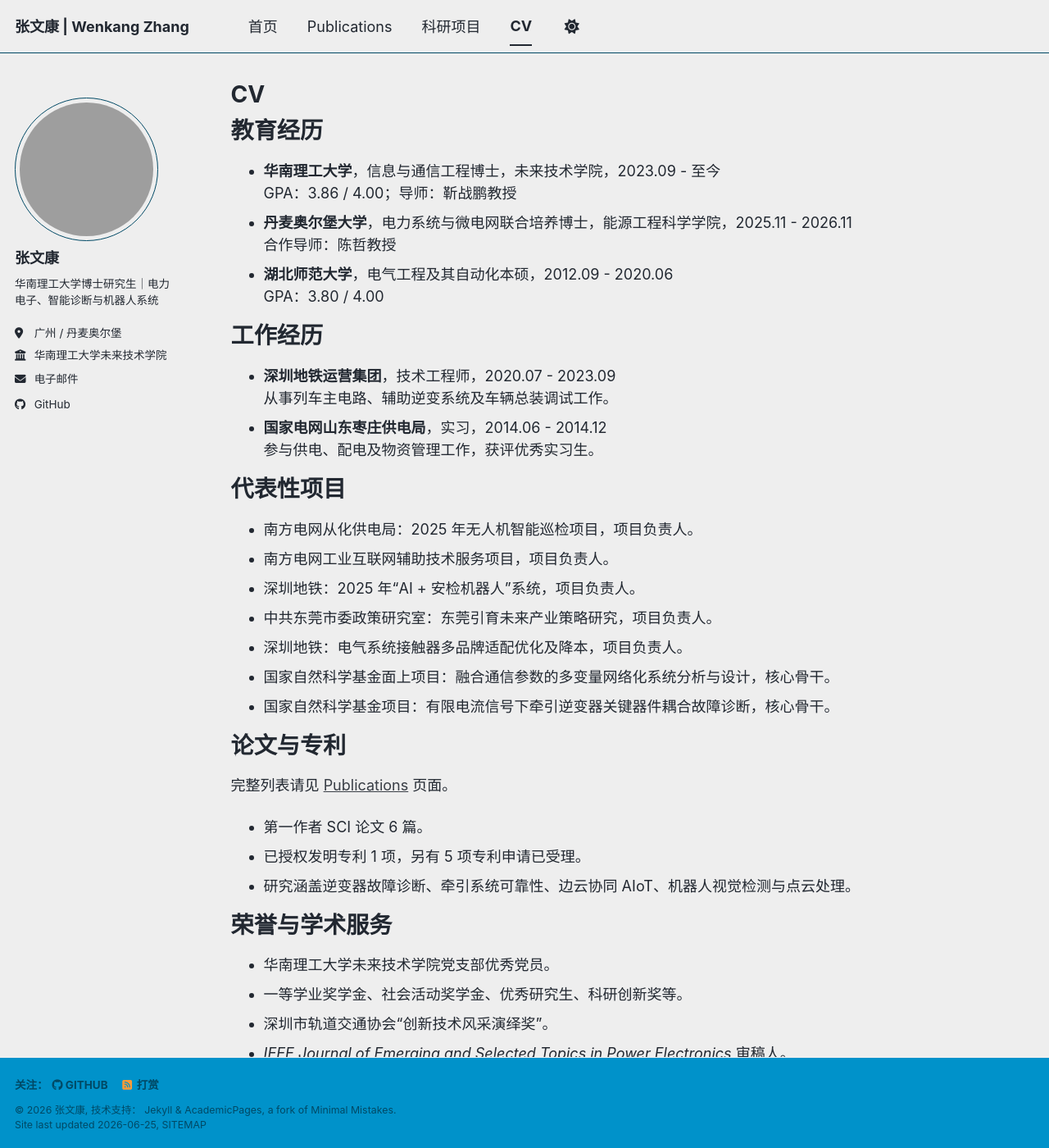
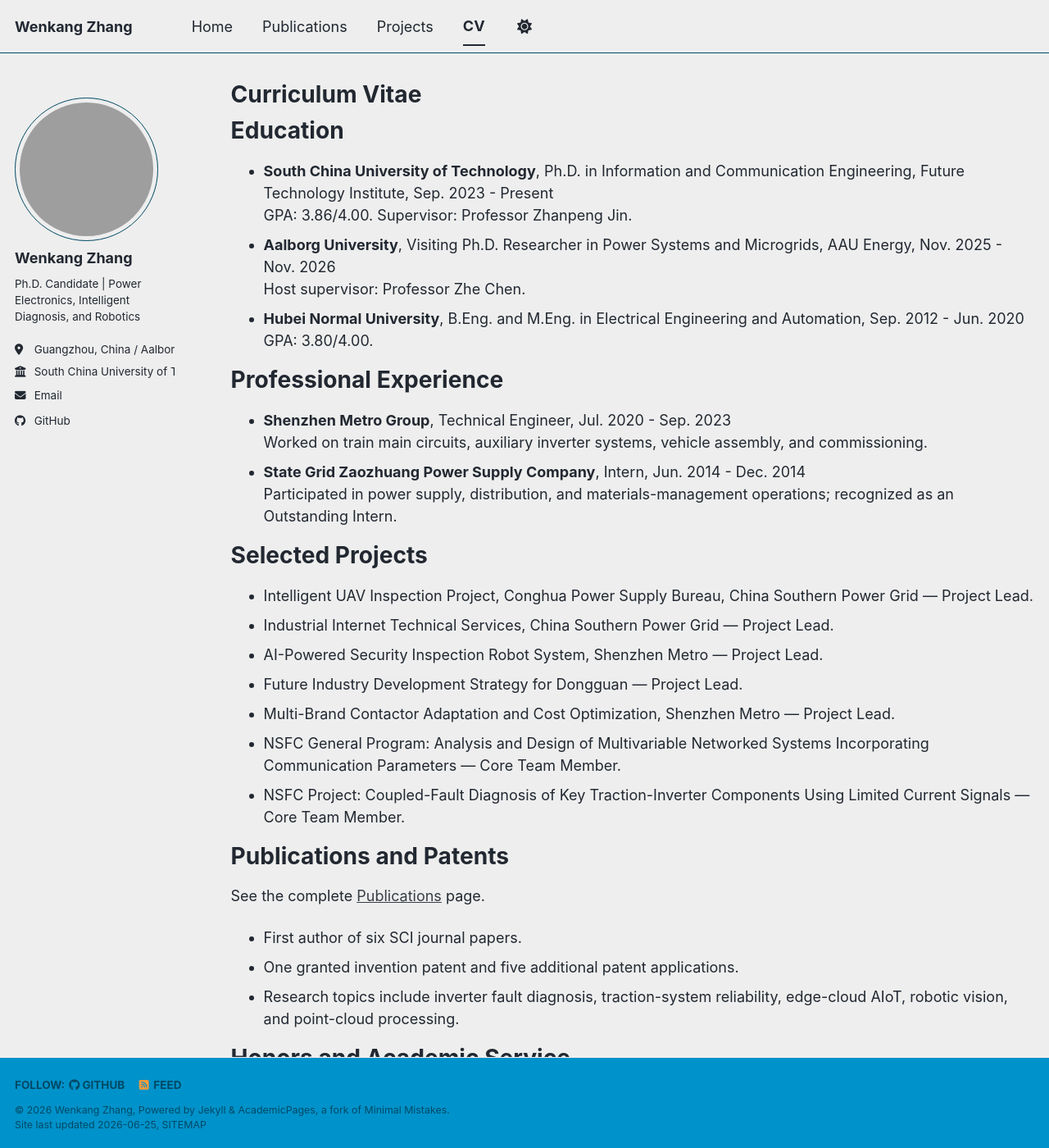
Before and after one commit to cloundkk/cloundkk.github.io, a Jekyll site: the page built from _pages/cv.md, in a window 1280 px wide and 1400 px high. Shown: the whole window at 82% size. Built offline with Jekyll 4.4.1, drawn with Linux system fonts in a browser that asks for light colours; a style sheet for code colours, icons or effects is not loaded; some of the changed text lies outside the part shown; grey boxes are pictures that could not be loaded.

Commit message:
Convert website content to English

```diff
--- a/_config.yml
+++ b/_config.yml
@@ -7,12 +7,12 @@
 # server process.
 
 # Basic Site Settings
-locale                   : "zh-CN"
+locale                   : "en-US"
 site_theme               : "air" # The available themes options are "default", "air", "sunrise", "mint", "dirt" and "contrast"
-title                    : "张文康 | Wenkang Zhang"
+title                    : "Wenkang Zhang"
 title_separator          : "-"
-name                     : &name "张文康"
-description              : &description "张文康的学术主页：电力电子故障诊断、可靠性、人工智能、网络化控制系统与机器人系统。"
+name                     : &name "Wenkang Zhang"
+description              : &description "Wenkang Zhang's academic website: power electronics fault diagnosis, reliability, artificial intelligence, networked control systems, and robotics."
 url                      : https://cloundkk.github.io
                                                            # or if you already have some other page hosted on Github then use "https://[your GitHub username].github.io/[Your Repo Name]"
 baseurl                  : "" # the subpath of your site, e.g. "/blog"
@@ -24,11 +24,11 @@ repository               : "cloundkk/cloundkk.github.io"
 author:
   # Biographic information
   avatar           : "https://avatars.githubusercontent.com/u/166307057?v=4"
-  name             : "张文康"
+  name             : "Wenkang Zhang"
   pronouns         : # example: "she/her"
-  bio              : "华南理工大学博士研究生｜电力电子、智能诊断与机器人系统"
-  location         : "广州 / 丹麦奥尔堡"
-  employer         : "华南理工大学未来技术学院"
+  bio              : "Ph.D. Candidate | Power Electronics, Intelligent Diagnosis, and Robotics"
+  location         : "Guangzhou, China / Aalborg, Denmark"
+  employer         : "South China University of Technology"
   uri              : # URL
   email            : "wenkangkk93@gmail.com"
 
--- a/_data/navigation.yml
+++ b/_data/navigation.yml
@@ -1,11 +1,11 @@
 main:
-  - title: "首页"
+  - title: "Home"
     url: /
 
   - title: "Publications"
     url: /publications/
 
-  - title: "科研项目"
+  - title: "Projects"
     url: /projects/
 
   - title: "CV"
--- a/_pages/cv.md
+++ b/_pages/cv.md
@@ -1,62 +1,62 @@
 ---
 layout: archive
-title: "CV"
+title: "Curriculum Vitae"
 permalink: /cv/
 author_profile: true
 redirect_from:
   - /resume
 ---
 
-教育经历
+Education
 ======
 
-- **华南理工大学**，信息与通信工程博士，未来技术学院，2023.09 - 至今
-  GPA：3.86 / 4.00；导师：靳战鹏教授
-- **丹麦奥尔堡大学**，电力系统与微电网联合培养博士，能源工程科学学院，2025.11 - 2026.11
-  合作导师：陈哲教授
-- **湖北师范大学**，电气工程及其自动化本硕，2012.09 - 2020.06
-  GPA：3.80 / 4.00
+- **South China University of Technology**, Ph.D. in Information and Communication Engineering, Future Technology Institute, Sep. 2023 - Present<br>
+  GPA: 3.86/4.00. Supervisor: Professor Zhanpeng Jin.
+- **Aalborg University**, Visiting Ph.D. Researcher in Power Systems and Microgrids, AAU Energy, Nov. 2025 - Nov. 2026<br>
+  Host supervisor: Professor Zhe Chen.
+- **Hubei Normal University**, B.Eng. and M.Eng. in Electrical Engineering and Automation, Sep. 2012 - Jun. 2020<br>
+  GPA: 3.80/4.00.
 
-工作经历
+Professional Experience
 ======
 
-- **深圳地铁运营集团**，技术工程师，2020.07 - 2023.09
-  从事列车主电路、辅助逆变系统及车辆总装调试工作。
-- **国家电网山东枣庄供电局**，实习，2014.06 - 2014.12
-  参与供电、配电及物资管理工作，获评优秀实习生。
+- **Shenzhen Metro Group**, Technical Engineer, Jul. 2020 - Sep. 2023<br>
+  Worked on train main circuits, auxiliary inverter systems, vehicle assembly, and commissioning.
+- **State Grid Zaozhuang Power Supply Company**, Intern, Jun. 2014 - Dec. 2014<br>
+  Participated in power supply, distribution, and materials-management operations; recognized as an Outstanding Intern.
 
-代表性项目
+Selected Projects
 ======
 
-- 南方电网从化供电局：2025 年无人机智能巡检项目，项目负责人。
-- 南方电网工业互联网辅助技术服务项目，项目负责人。
-- 深圳地铁：2025 年“AI + 安检机器人”系统，项目负责人。
-- 中共东莞市委政策研究室：东莞引育未来产业策略研究，项目负责人。
-- 深圳地铁：电气系统接触器多品牌适配优化及降本，项目负责人。
-- 国家自然科学基金面上项目：融合通信参数的多变量网络化系统分析与设计，核心骨干。
-- 国家自然科学基金项目：有限电流信号下牵引逆变器关键器件耦合故障诊断，核心骨干。
+- Intelligent UAV Inspection Project, Conghua Power Supply Bureau, China Southern Power Grid — Project Lead.
+- Industrial Internet Technical Services, China Southern Power Grid — Project Lead.
+- AI-Powered Security Inspection Robot System, Shenzhen Metro — Project Lead.
+- Future Industry Development Strategy for Dongguan — Project Lead.
+- Multi-Brand Contactor Adaptation and Cost Optimization, Shenzhen Metro — Project Lead.
+- NSFC General Program: Analysis and Design of Multivariable Networked Systems Incorporating Communication Parameters — Core Team Member.
+- NSFC Project: Coupled-Fault Diagnosis of Key Traction-Inverter Components Using Limited Current Signals — Core Team Member.
 
-论文与专利
+Publications and Patents
 ======
 
-完整列表请见 [Publications](/publications/) 页面。
+See the complete [Publications](/publications/) page.
 
-- 第一作者 SCI 论文 6 篇。
-- 已授权发明专利 1 项，另有 5 项专利申请已受理。
-- 研究涵盖逆变器故障诊断、牵引系统可靠性、边云协同 AIoT、机器人视觉检测与点云处理。
+- First author of six SCI journal papers.
+- One granted invention patent and five additional patent applications.
+- Research topics include inverter fault diagnosis, traction-system reliability, edge-cloud AIoT, robotic vision, and point-cloud processing.
 
-荣誉与学术服务
+Honors and Academic Service
 ======
 
-- 华南理工大学未来技术学院党支部优秀党员。
-- 一等学业奖学金、社会活动奖学金、优秀研究生、科研创新奖等。
-- 深圳市轨道交通协会“创新技术风采演绎奖”。
-- *IEEE Journal of Emerging and Selected Topics in Power Electronics* 审稿人。
+- Outstanding Party Member, Future Technology Institute, South China University of Technology.
+- First-Class Academic Scholarship, Social Activities Scholarship, Outstanding Graduate Student, and Research Innovation Award.
+- Innovation Technology Presentation Award, Shenzhen Rail Transit Association.
+- Reviewer for *IEEE Journal of Emerging and Selected Topics in Power Electronics*.
 
-专业技能
+Skills
 ======
 
-- Python、机器学习与深度学习基础算法。
-- 项目申报、技术方案、投标文件及科研答辩材料编制。
-- Word、PowerPoint、Excel；全国计算机等级考试二级（MS Office）。
-- 中文（母语）、英语（科研与工程交流）。
+- Python, machine learning, and deep learning.
+- Research proposals, technical solutions, tender documents, and scientific presentations.
+- Microsoft Word, PowerPoint, and Excel; National Computer Rank Examination Level 2 (MS Office).
+- Chinese: native; English: professional research and engineering communication.
```
Also changed, not shown: README.md (+12 -23 lines), _pages/about.md (+24 -23 lines), _pages/projects.md (+28 -28 lines), _pages/publications.md (+22 -22 lines).
